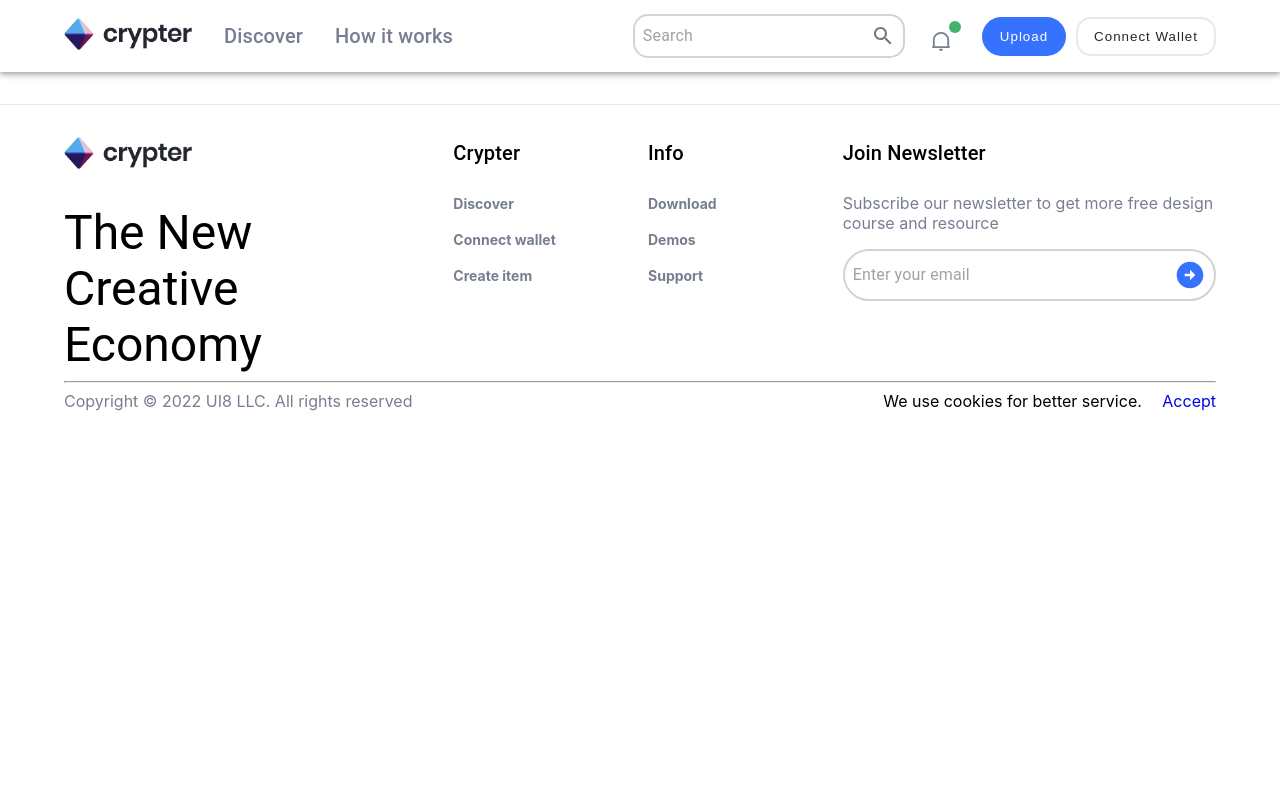
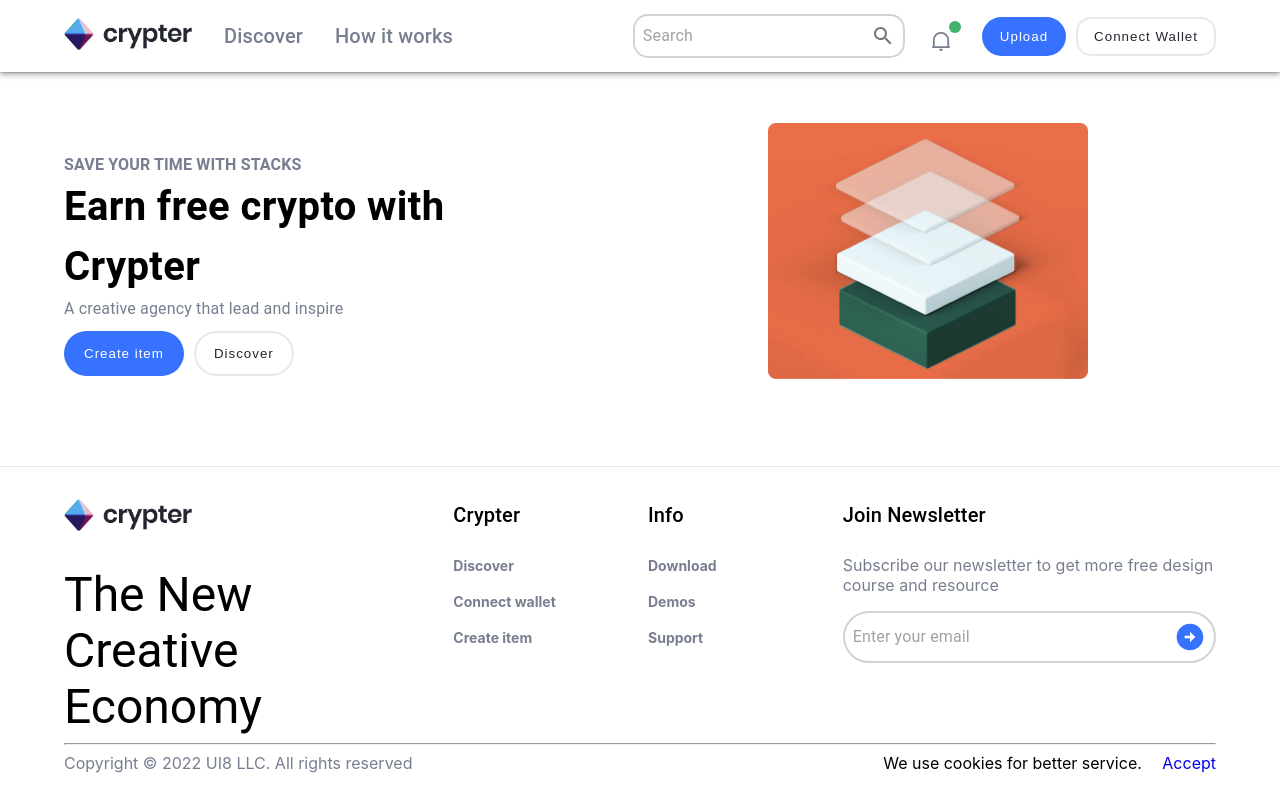
Before and after one commit to sahilgundecha/crypter, a React (Create React App) app: page /CrypterEnd in a window 1280 px wide. Shown: the top 812 px of the page. Built offline with nearby package versions, Linux system fonts and the light colour scheme.

Commit message:
last sec

```diff
--- a/src/App.tsx
+++ b/src/App.tsx
@@ -48,6 +48,7 @@ import Crypter from "./Pages/Crypter/Crypter";
 import ConnectWalletModal from "./Components/Modals/ConnectWalletModal/ConnectWalletModal";
 import PlaceaBidModals from "./Components/Modals/PlaceaBidModal/PlaceaBidModals";
 import FollowStep from "./Components/Modals/FollowStepModals/FollowStep";
+import CrypterEnd from "./Components/CrypterEnd/CrypterEnd";
 
 const App: React.FC = () => {
   return (
@@ -82,6 +83,7 @@ const App: React.FC = () => {
         <Route path="/Report" element={<Report />} />
         <Route path="/Crypter" element={<Crypter />} />
         <Route path="/ConnectWallet" element={<ConnectWallet />} />
+        <Route path="/CrypterEnd" element={<CrypterEnd />  } />
         <Route path="/Follow" element={<FollowModal />} />
         <Route path="/Creators" element={<CreatorsBid />} />
         <Route path="/PutOnSale2" element={<PutOnSale2 />} />
--- /dev/null
+++ b/src/Components/CrypterEnd/CrypterEnd.css
@@ -0,0 +1,19 @@
+.fontE3{
+    font-size: 16px !important;
+    color:#777E90;
+
+}
+.fontE2{
+    font-size: 40px !important;
+    color:#000;
+    font-weight: bolder !important;
+
+}
+.fontE1{
+    font-size: 16px !important;
+    color:#777E90;
+    font-weight: Bolder !important;
+}
+.mR{
+    margin-right: 10px;
+}
--- /dev/null
+++ b/src/Components/CrypterEnd/CrypterEnd.tsx
@@ -0,0 +1,66 @@
+import { Container, Typography,Grid, Divider } from '@mui/material'
+import { Box } from '@mui/system'
+import card1 from '../../Assets/images/upload1.png';
+import React from 'react'
+import './CrypterEnd.css'
+import ButtonComponent from '../ButtonComponent/ButtonComponent'
+const alignBox = {
+   display:'flex',
+   justifyContent:'center',
+   flexDirection:'column',
+  padding:'30px 0px'
+
+}
+const alignBox1 = {
+    display:'flex',
+    justifyContent:'center',
+
+
+ }
+const CrypterEnd = () => {
+  return (
+    <>
+    <Divider />
+     <Container>
+         <Grid container sx={{margin:'50px 0px'}}>
+             <Grid item md={6}>
+         <Box>
+             <Box  sx={alignBox}>
+                 <Typography className="fontE1">
+                 SAVE YOUR TIME WITH STACKS
+                 </Typography>
+                 <Typography className="fontE2">
+                 Earn free crypto with <br></br>Crypter
+                 </Typography>
+                 <Typography className="fontE3">
+                 A creative agency that lead and inspire
+                 </Typography>
+                 <Box sx={{margin:'10px 0px'}}>
+                 <ButtonComponent btnColor={"#3772FF"} classNames="btnStyle1 mR"
+                  handleClick={()=>{window.location.href = './Upload'}}>
+            Create item
+              </ButtonComponent>
+              <ButtonComponent
+                btnColor={"#23262F"}
+                styleType={"outline"}
+                classNames="btnStyle1"
+                handleClick={()=>{window.location.href = './Discover'}}
+              >
+              Discover
+              </ButtonComponent>
+                    </Box>
+             </Box>
+             </Box>
+             </Grid>
+             <Grid item md={6}>
+                 <Box sx={alignBox1}>
+                     <img src={card1} />
+                 </Box>
+             </Grid>
+         </Grid>
+     </Container>
+
+    </>
+  )
+}
+export default CrypterEnd;
--- a/src/Pages/Crypter/Crypter.tsx
+++ b/src/Pages/Crypter/Crypter.tsx
@@ -4,6 +4,7 @@ import Carousel from 'react-multi-carousel'
 import Carosel from '../../Components/Bidcard/Carosel'
 import { CardCollect, CradCollection } from '../../Components/CardCollection/CradCollection'
 import CreatorsBid from '../../Components/CreatorsBid/CreatorsBid'
+import CrypterEnd from '../../Components/CrypterEnd/CrypterEnd'
 import BidCarousel from '../../Components/CurrentBid/BidCarousel'
 import SellerBuyerCard from '../../Components/SellerBuyerCard/SellerBuyerCard'
 import Discover from '../DiscoverHomePage/Discover'
@@ -19,7 +20,7 @@ const Crypter:React.FC = () => {
           <Carosel />
           <CradCollection />
           <Discover />
-          {/* <NoResultsPage /> */}
+         <CrypterEnd />
 
     </>
   )
```
